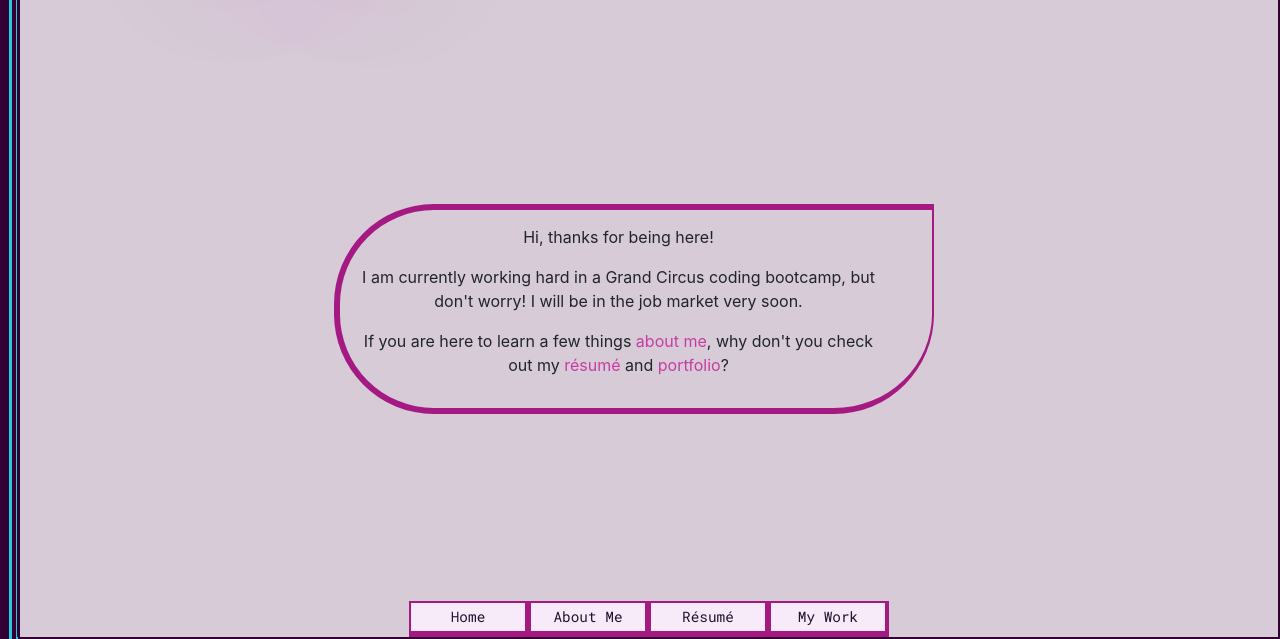
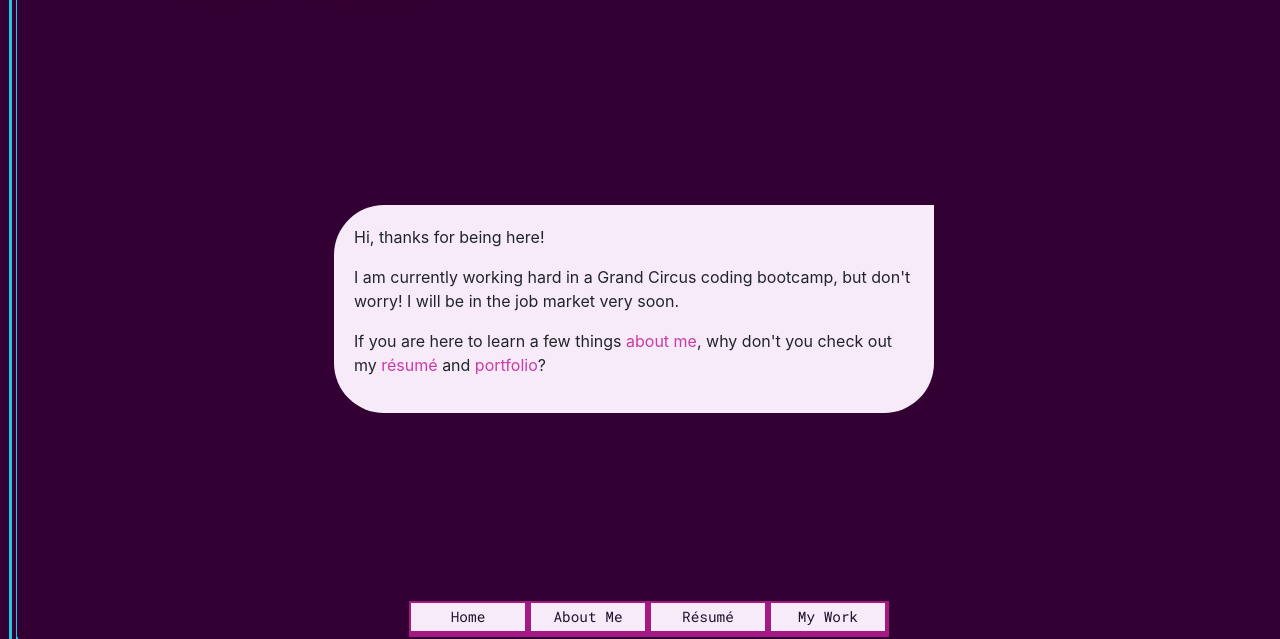
Before and after one commit to devjaq/my_site, a plain HTML site: page index.html in a window 1280 px wide. Shown: the part 161-800 px from the top of the page. Drawn offline with nearby package versions, Linux system fonts and the light colour scheme; some packages are replaced by stand-ins of ours; a web font is replaced by a local one.

Commit message:
changed content window

```diff
--- a/styles/style.css
+++ b/styles/style.css
@@ -18,8 +18,8 @@ body {
   align-items: flex-end;
 
   padding: 18px 0 0 18px;
-  /* background-color: rgb(222, 211, 222); */
-  background-color: rgb(214, 203, 214);
+  /* background-color: rgb(214, 203, 214); */
+  background-color: rgb(50,0,50);
   /* color: rgb(50,0,50); */
 }
 
@@ -36,7 +36,6 @@ header {
   min-width: 400px;
   width: 100%;
   background-color: rgb(50, 0, 50);
-  /* border-top-left-radius: 45px; */
   padding: 15px 0;
 }
 
@@ -93,6 +92,8 @@ header {
   margin: 15px 30px 0 0;
   padding : 15px;
 
+  /* background-color:  */
+
   font-family: "Roboto Mono", sans-serif;
   color: rgb(30,20,46);
   font-size: 16px;
@@ -117,6 +118,9 @@ main {
 
   padding: 15px;
   padding-right: 50px;
+  background-color: rgb(247, 235, 250);
+
+  border-bottom-right-radius: 50px;
 }
 
 a {
@@ -264,11 +268,11 @@ footer a:active {
 
   .fifties-border {
     /* border: 12px double rgb(202, 59, 90); */
-    border: 6px solid rgb(165, 25, 130);;
+    /* border: 6px solid rgb(165, 25, 130);;
     border-radius: 100px;
     border-top-right-radius: 0;
     border-right: 2px solid rgb(165, 25, 130);
-    text-align: center;
+    text-align: center; */
   }
 
   .content {
@@ -278,6 +282,11 @@ footer a:active {
     margin: 0;
     /* margin-left:  */
 
+    border-radius: 50px;
+    border-top-right-radius: 0;
+
+    padding: 20px;
+
   }
 
 
```
